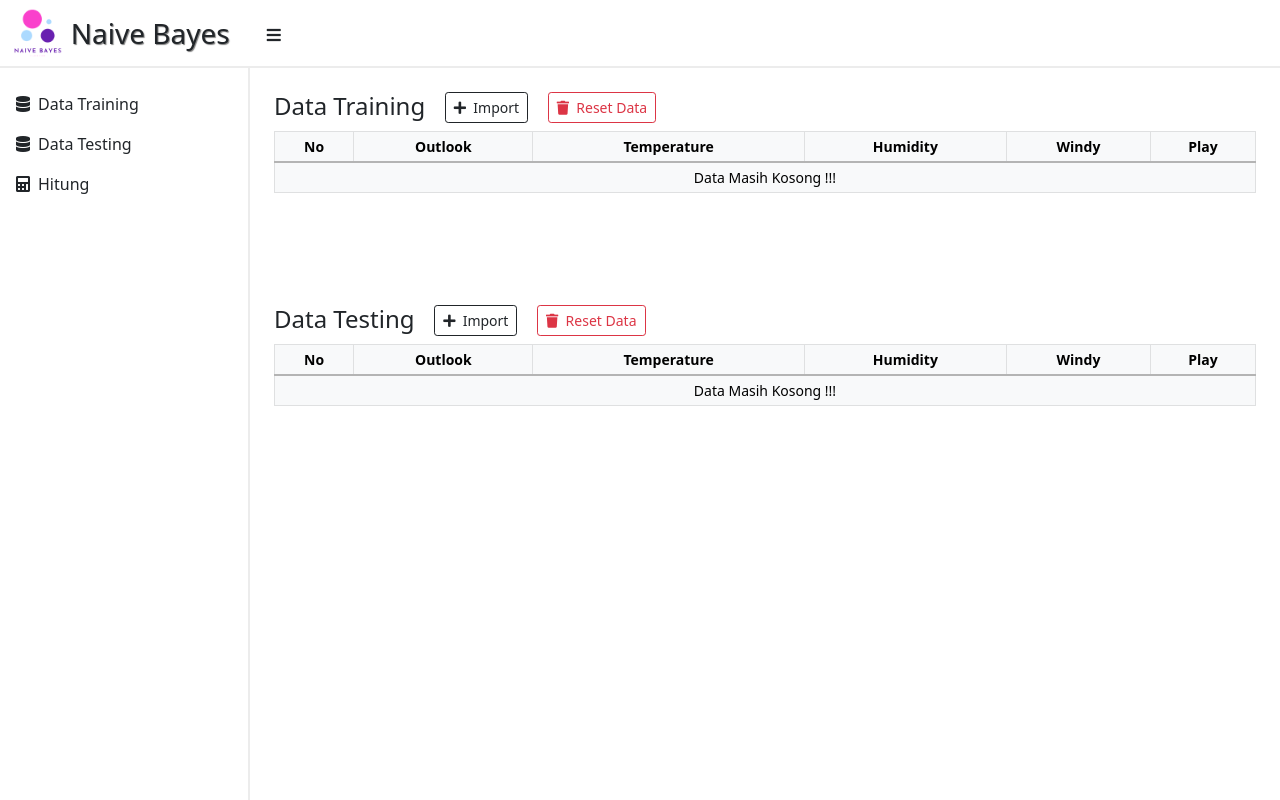
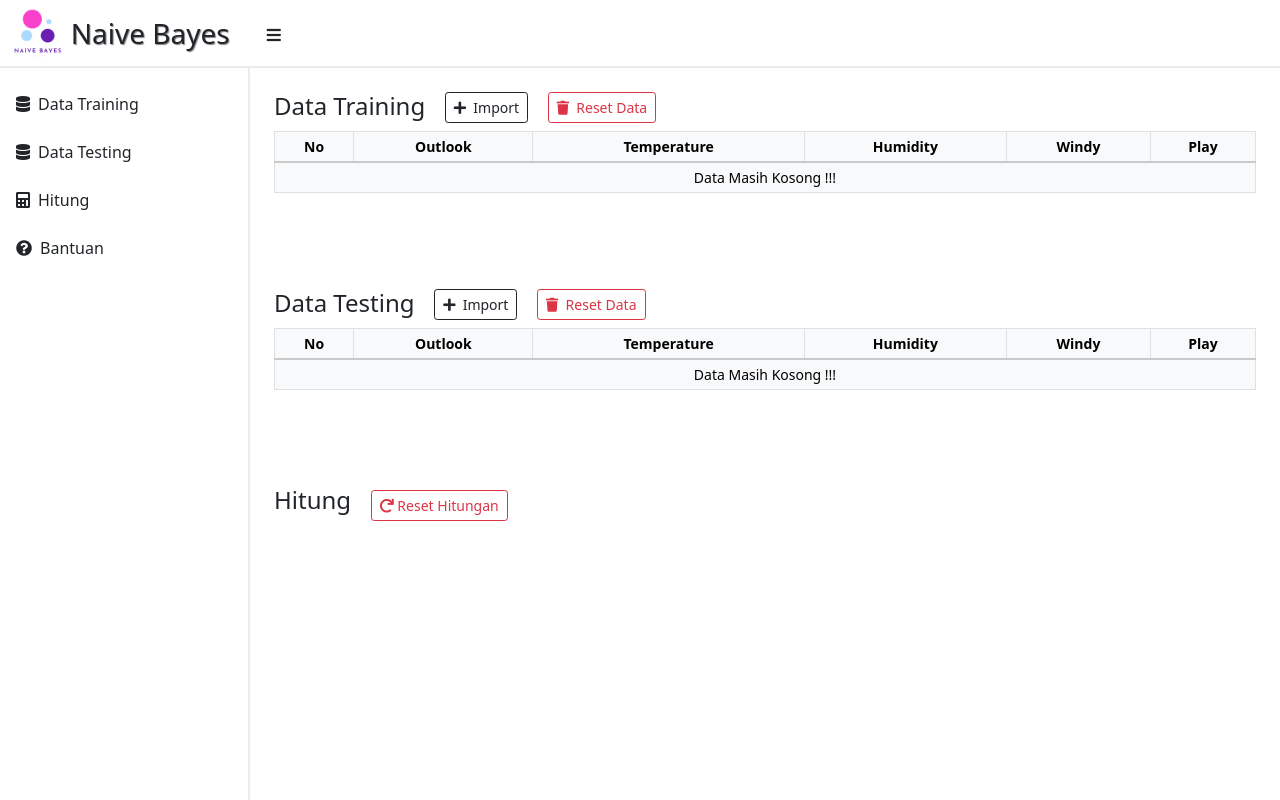
Before and after one commit to SaifulRahmanCoding/uas_dm, a PHP site: page / in a window 1280 px wide. Run offline with PHP 8.4, Linux system fonts and the light colour scheme; data that the repository does not hold is empty; some libraries are stand-ins or nearby versions.

Commit message:
finish program

```diff
--- a/assets/css/style.css
+++ b/assets/css/style.css
@@ -6,6 +6,12 @@
 
 body {
     font-size: 14px;
+}
+
+#dataTesting,
+#hitung,
+#tabelPrediksi {
+    padding-top: 80px;
 }
 
 /*Bagian Header*/
@@ -33,9 +39,11 @@ body {
 .bars:hover {
     background-color: #eaeaea;
 }
-table .hover-tr{
+
+table .hover-tr {
     background: #3d9e9e !important;
 }
+
 /*End Bagian Header*/
 
 /*Bagian Content*/
@@ -77,7 +85,7 @@ table .hover-tr{
 }
 
 thead {
-    border-bottom: 2px solid #b4b4b4;
+    border-bottom: 2px solid #c9c9c9;
 }
 
 td {
@@ -95,15 +103,18 @@ td {
 
 /* layar HP */
 @media screen and (max-width: 540px) {
-    .handphone{
+
+    .handphone {
         margin-left: -250px;
 
     }
+
     .toggleHide {
         margin-left: 0px;
         width: 100%;
         transition: 0.4s;
     }
+
     .toggleExpand {
         margin-left: 0px !important;
     }
--- a/assets/js/script.js
+++ b/assets/js/script.js
@@ -5,3 +5,8 @@ function toggleSide() {
     element.classList.toggle("toggleHide");
     element2.classList.toggle("toggleExpand");
 }
+$(document).ready(function () {
+    $('body').scrollspy({
+        target: "#NavControll", offset: 0
+    });
+});
--- a/index.php
+++ b/index.php
@@ -1,4 +1,7 @@
-<?php require('assets/src/koneksi.php'); ?>
+<?php
+session_start();
+require('assets/src/koneksi.php');
+?>
 <!DOCTYPE html>
 <html lang="en">
 
@@ -10,7 +13,7 @@
     <?php require('komponen/config/style.php'); ?>
 </head>
 
-<body>
+<body id="body">
     <!-- header -->
     <div id="header" class="wrapper sticky-top bg-white">
         <div class="container-fluid">
@@ -27,17 +30,27 @@
     <!-- end header -->
 
     <!-- content -->
-    <div id="content">
+    <div>
         <!-- sidebar -->
         <div id="sidebar" class="handphone">
-            <nav class="side-nav mt-3">
+            <nav id="NavControll" class="side-nav mt-3">
                 <ul class="nav flex-column">
-                    <li><a href="#" class="nav-link text-decoration-none text-dark d-flex align-items-center py-2 ps-3"> <i class="fa fa-database me-2"></i> Data Training</a></li>
-                    <li><a href="#" class="nav-link text-decoration-none text-dark d-flex align-items-center py-2 ps-3"> <i class="fa fa-database me-2"></i> Data Testing</a></li>
-                    <li><a href="#" class="nav-link text-decoration-none text-dark d-flex align-items-center py-2 ps-3"> <i class="fas fa-calculator me-2"></i> Hitung</a></li>
+                    <li><a href="#" class="nav-link text-decoration-none text-dark d-flex align-items-center py-2 ps-3 mb-2 active"> <i class="fa fa-database me-2"></i> Data Training</a></li>
+                    <li><a href="#dataTesting" class="nav-link text-decoration-none text-dark d-flex align-items-center py-2 ps-3 mb-2"> <i class="fa fa-database me-2"></i> Data Testing</a></li>
+                    <li><a href="#hitung" class="nav-link text-decoration-none text-dark d-flex align-items-center py-2 ps-3 mb-2"> <i class="fas fa-calculator me-2"></i> Hitung</a></li>
+                    <?php if (isset($_GET['aksi'])) : ?>
+                        <li><a href="#tabelPrediksi" class="nav-link text-decoration-none text-dark d-flex align-items-center py-2 ps-3 mb-2 active"> <i class="fas fa-table me-2"></i> Tabel Prediksi</a></li>
+                    <?php endif; ?>
+                    <li>
+                        <!-- Button trigger modal -->
+                        <a href="#bantuan" data-bs-toggle="modal" class="nav-link text-decoration-none text-dark d-flex align-items-center py-2 ps-3 mb-2"> <i class="fas fa-question-circle me-2"></i> Bantuan </a>
+                    </li>
                 </ul>
             </nav>
         </div>
+
+        <!-- Modal Bantuan -->
+        <?php require('komponen/modal-bantuan.php'); ?>
         <!-- end sidebar -->
 
         <!-- body content -->
@@ -45,13 +58,15 @@
             <div class="container-body-content mx-2 mx-md-3 mx-lg-4 pt-4">
 
                 <!-- DATA TRAINING -->
-                <div class="head d-inline">
+                <div id="dataTraining">
+                    <div class="head">
                         <h4 class="d-inline">Data Training</h4>
-                    <?php require('komponen/modal-import-training.php'); ?>
-
-                    <a href="controllers/data-controllers.php?opsi=delete_all&tabel=training" class="btn btn-outline-danger btn-sm mb-2 mx-3"><i class="fa fa-trash" onclick="return confirm_delete_training()"></i>&nbsp Reset Data</a>
+                        <?php
+                        require('komponen/modal-import-training.php');
+                        require('komponen/modal-hapus-training.php');
+                        ?>
                     </div>
-                <div class="table-responsive mb-5 pb-5">
+                    <div class="table-responsive">
                         <table class="table table-light table-bordered table-sm">
                             <thead class="text-center">
                                 <tr>
@@ -75,18 +90,14 @@
 
                                 $i = 1;
                                 foreach ($select as $training) { ?>
-                                <tr class="hover-tr">
+                                    <tr>
                                         <td><?php echo $i++; ?></td>
                                         <td><?php echo $training['outlook']; ?></td>
                                         <td><?php echo $training['temperature']; ?></td>
                                         <td><?php echo $training['humidity']; ?></td>
                                         <td><?php echo $training['windy']; ?></td>
                                         <?php
-                                    if ($training['play'] == "yes") {
-                                        $color_play = "#bcf8c0";
-                                    } else {
-                                        $color_play = "#fec0c1";
-                                    }
+                                        $color_play = ($training['play'] == "yes") ? "#bcf8c0" : "#fec0c1";
                                         ?>
                                         <td style="background-color: <?php echo $color_play ?> !important;"><?php echo $training['play']; ?></td>
                                     </tr>
@@ -94,17 +105,19 @@
                             </tbody>
                         </table>
                     </div>
+                </div>
                 <!-- END DATA TRAINING -->
 
                 <!-- DATA TESTING -->
-                <div class="head d-inline">
+                <div id="dataTesting">
+                    <div class="head">
                         <h4 class="d-inline">Data Testing</h4>
                         <?php
                         require('komponen/modal-import-testing.php');
                         require('komponen/modal-hapus-testing.php');
                         ?>
                     </div>
-                <div class="table-responsive mb-5">
+                    <div class="table-responsive">
                         <table class="table table-light table-bordered table-sm">
                             <thead class="text-center">
                                 <tr>
@@ -128,18 +141,14 @@
 
                                 $i = 1;
                                 foreach ($select as $training) { ?>
-                                <tr class="hover-tr">
+                                    <tr>
                                         <td><?php echo $i++; ?></td>
                                         <td><?php echo $training['outlook']; ?></td>
                                         <td><?php echo $training['temperature']; ?></td>
                                         <td><?php echo $training['humidity']; ?></td>
                                         <td><?php echo $training['windy']; ?></td>
                                         <?php
-                                    if ($training['play'] == "yes") {
-                                        $color_play = "#bcf8c0";
-                                    } else {
-                                        $color_play = "#fec0c1";
-                                    }
+                                        $color_play = ($training['play'] == "yes") ? "#bcf8c0" : "#fec0c1";
                                         ?>
                                         <td style="background-color: <?php echo $color_play ?> !important;"><?php echo $training['play']; ?></td>
                                     </tr>
@@ -147,7 +156,28 @@
                             </tbody>
                         </table>
                     </div>
+                </div>
                 <!-- END DATA TESTING -->
+
+                <!-- HITUNG -->
+                <div id="hitung" class="mb-5">
+                    <div class="head">
+                        <h4 class="d-inline"> Hitung</h4>
+                        <?php
+                        // kondisi jika data testing kosong
+                        if ($count_row > 0) { ?>
+                            <a href="?aksi=hitung#hitung" class="btn btn-outline-primary btn-sm ms-3"> <i class="fas fa-calculator"></i> Hitung</a>
+                        <?php } ?>
+                        <a href="?#hitung" class="btn btn-outline-danger btn-sm mx-3"> <i class="fas fa-redo"></i> Reset Hitungan</a>
+                    </div>
+                    <?php
+                    $hitung = (isset($_GET['aksi'])) ? $_GET['aksi'] : "";
+                    if (!empty($hitung)) {
+                        require('controllers/hitung.php');
+                    } ?>
+                </div>
+                <!-- END HITUNG -->
+
             </div>
         </div>
         <!-- end body content -->
@@ -157,7 +187,9 @@
 
     <!-- footer -->
     <div id="footer">
-        <div class="container"></div>
+        <div class="container-fluid">
+
+        </div>
 
     </div>
     <!-- end footer -->
--- /dev/null
+++ b/komponen/modal-bantuan.php
@@ -0,0 +1,21 @@
+<div class=" modal fade" id="bantuan" tabindex="-1" aria-labelledby="bantuanLabel" aria-hidden="true">
+    <div class="modal-dialog modal-dialog-centered modal-dialog-scrollable">
+        <div class="modal-content">
+            <div class="modal-header">
+                <h5 class="modal-title" id="bantuanLabel">Bantuan</h5>
+                <button type="button" class="btn-close" data-bs-dismiss="modal" aria-label="Close"></button>
+            </div>
+            <div class="modal-body">
+                <h5 class="mb-3">Contoh Data Yang Diimport</h5>
+                <img src="assets/src/img/bantuan-data.jpg" alt="..." style="width: 100%;">
+                <h5 class="mt-3">Tata Cara</h5>
+                <p> 1. Buat file excel dan isi data sesuai contoh gambar di atas </p>
+                <p> 2. simpan dalam bentuk ekstensi '.xlsx' atau '.xls' </p>
+                <p> 3. import data dengan klik tombol Import </p>
+            </div>
+            <div class="modal-footer">
+                <button type="button" class="btn btn-info text-white col-10 mx-auto" data-bs-dismiss="modal">OK</button>
+            </div>
+        </div>
+    </div>
+</div>
--- /dev/null
+++ b/komponen/modal-hapus-training.php
@@ -0,0 +1,17 @@
+<!-- Button trigger modal -->
+<a href="#konfirmasiHapustraining" data-bs-toggle="modal" class="btn btn-outline-danger btn-sm mb-2 mx-3"><i class="fa fa-trash"></i>&nbsp Reset Data</a>
+
+<!-- Modal -->
+<div class="modal fade" id="konfirmasiHapustraining" tabindex="-1" aria-labelledby="konfirmasiHapustrainingLabel" aria-hidden="true">
+    <div class="modal-dialog modal-dialog-centered   modal-sm  ">
+        <div class="modal-content">
+            <div class="modal-body">
+                <span>Yakin Menghapus Seluruh Data Training</span>
+            </div>
+            <div class="modal-footer">
+                <a href="controllers/data-controllers.php?opsi=delete_all&tabel=training" class="btn btn-outline-danger btn-sm"><i class="fa fa-trash"></i>&nbsp Reset Data</a>
+                <button type="button" class="btn btn-outline-secondary btn-sm" data-bs-dismiss="modal" aria-label="Close">Batal</button>
+            </div>
+        </div>
+    </div>
+</div>
```
Also changed, not shown: controllers/hitung.php (added, +238 -0 lines), assets/src/img/bantuan-data.jpg (added). Lines whose indentation alone changed are shown as unchanged.
